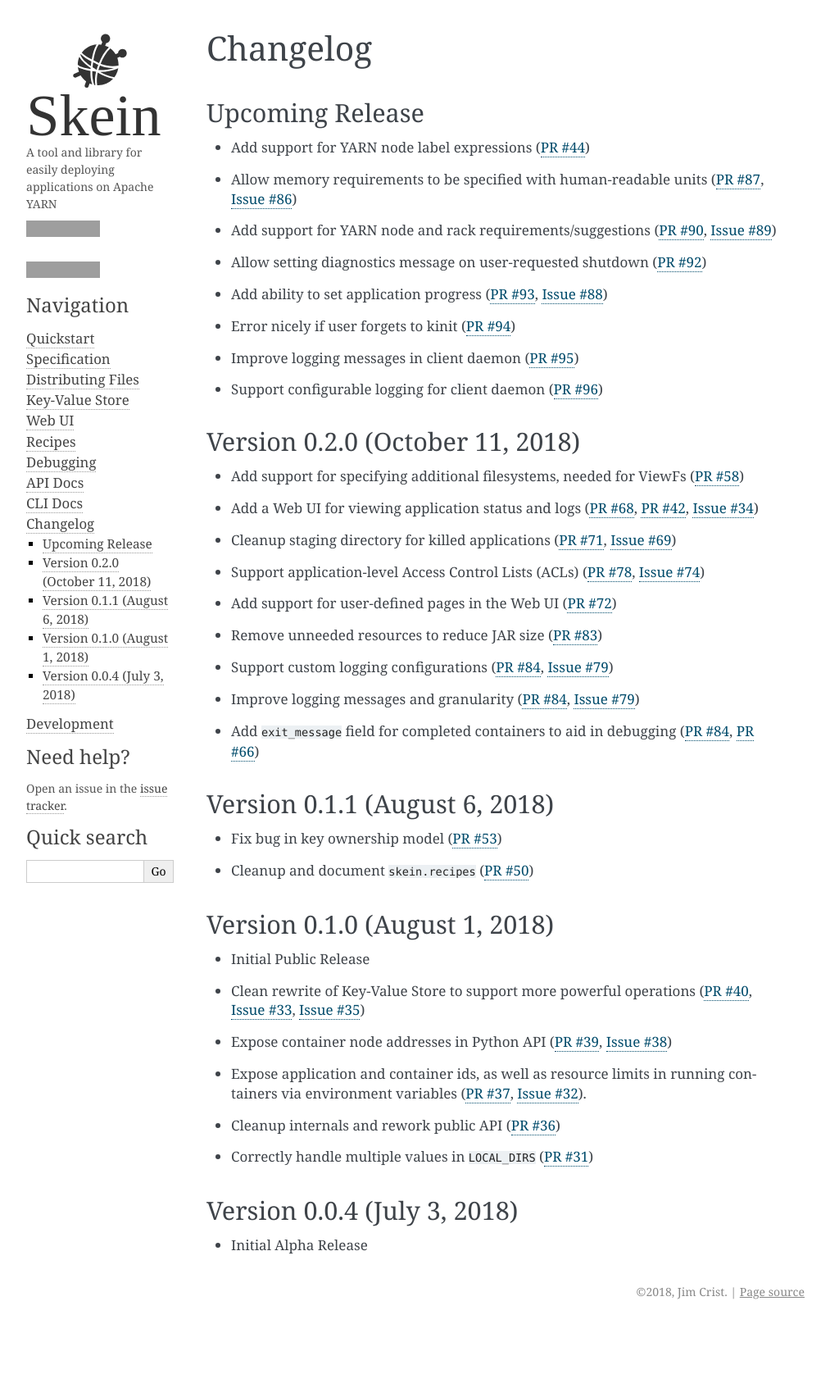
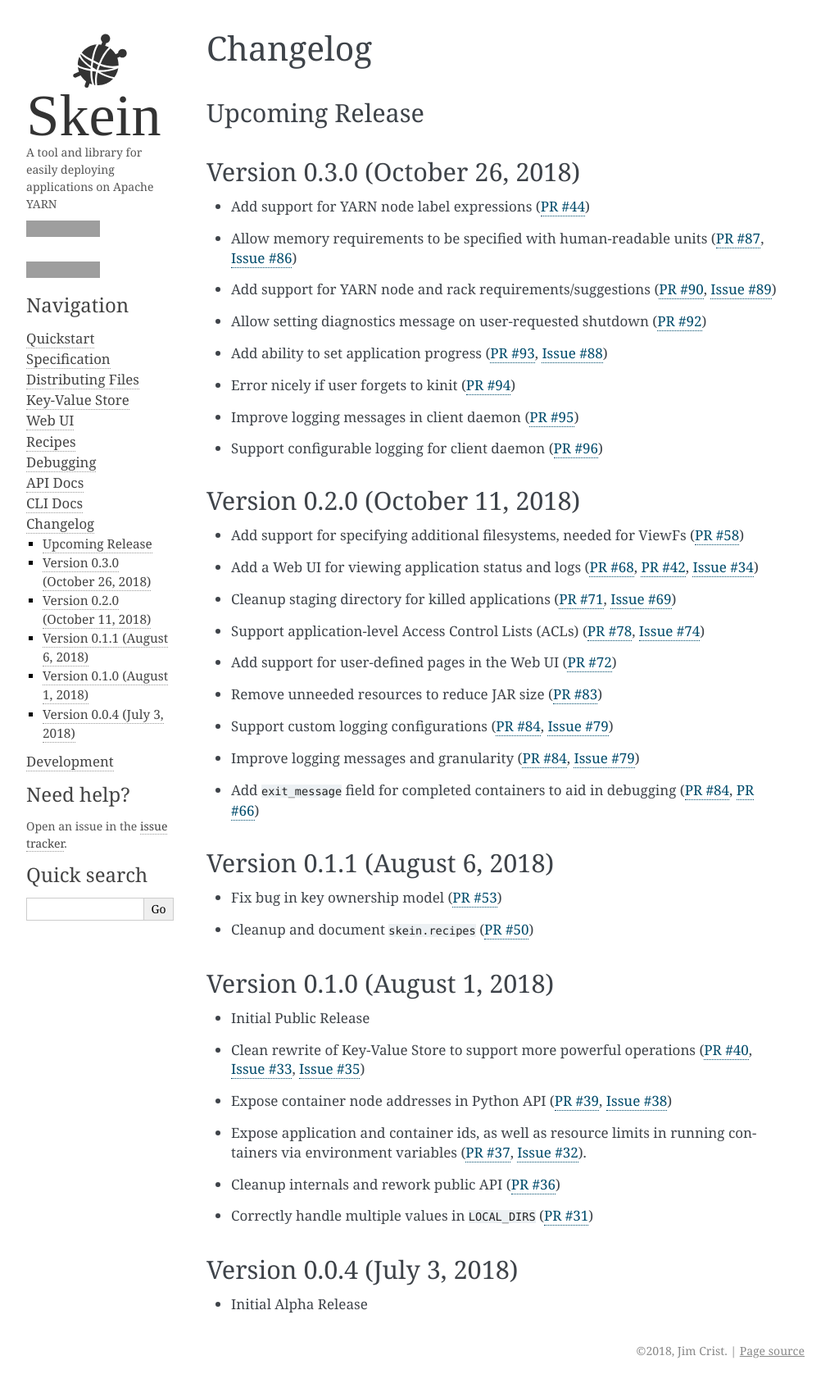
Before and after one commit to jcrist/skein, a Sphinx documentation site: the page built from docs/source/changelog.rst, in a window 1280 px wide. Shown: the whole page at 82% size, without its empty margins (138-1151 px from the left). Built offline with Sphinx 7.4.7, drawn with Linux system fonts in a browser that asks for light colours; before the commit the page ends 1615 px from its top, so only the background shows below that; grey boxes are pictures that could not be loaded.

Commit message:
Add release version to changelog
[skip-tests]

```diff
--- a/docs/source/changelog.rst
+++ b/docs/source/changelog.rst
@@ -3,6 +3,9 @@
 
 Upcoming Release
 ----------------
+
+Version 0.3.0 (October 26, 2018)
+--------------------------------
 
 - Add support for YARN node label expressions (:pr:`44`)
 - Allow memory requirements to be specified with human-readable units
```
